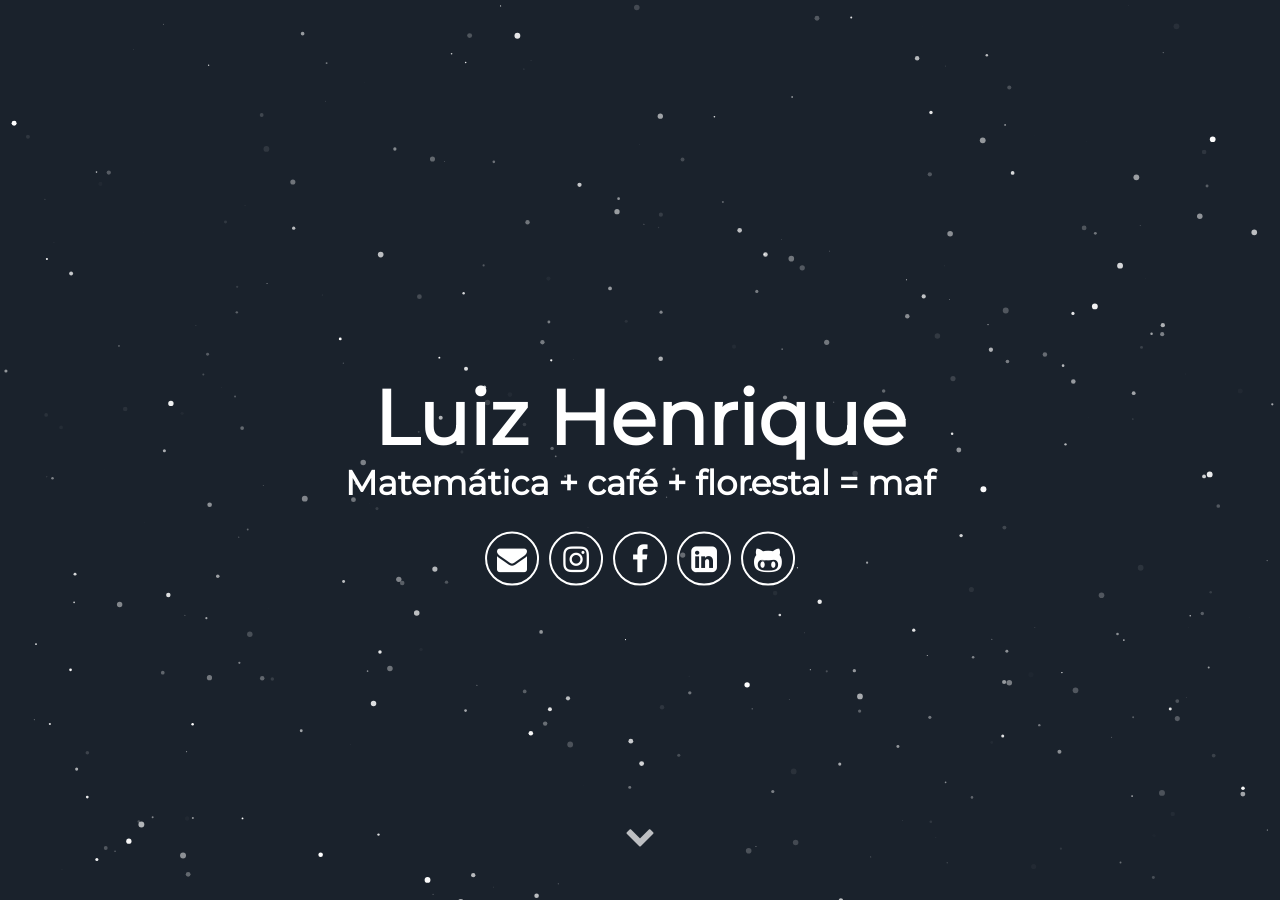
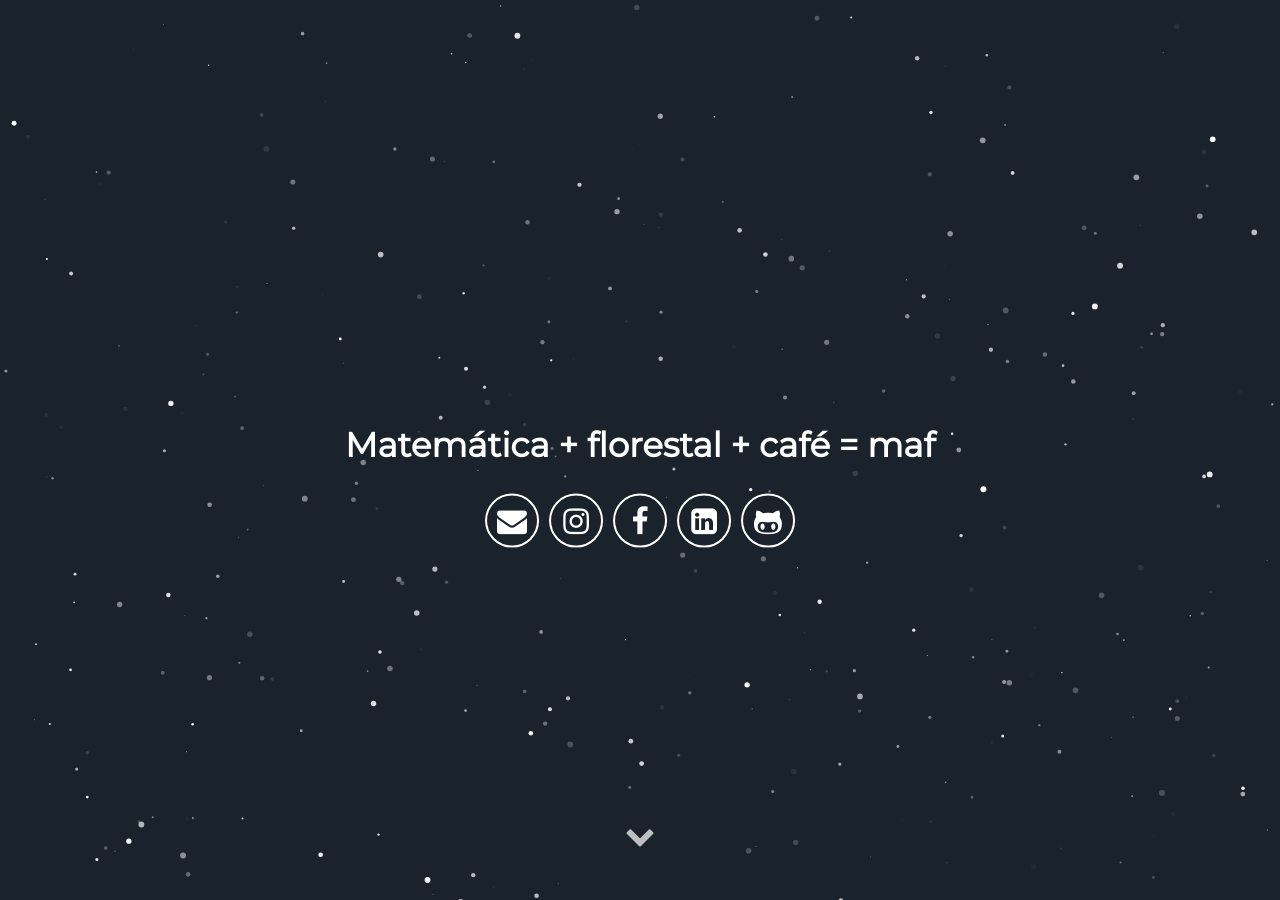
Before and after one commit to lhenriqmatos/lhenriqmatos.github.io, a Jekyll site: the page built from index.html, in a window 1280 px wide and 900 px high. Built offline with Jekyll 4.4.1, drawn with Linux system fonts in a browser that asks for light colours; some web fonts are replaced.

Commit message:
Arrumar nome e endereços

```diff
--- a/_config.yml
+++ b/_config.yml
@@ -1,16 +1,16 @@
 # Site settings
-title: Mafetática- UFV
+title: Mafemática- UFV
 description: Jekyll Theme Minimal Resume
 # baseurl: "" # the subpath of your site, e.g. /blog
 # url: "localhost:3000" # the base hostname & protocol for your site e.g. http://willianjusten.com.br
 
 # User settings
-username: Luiz Henrique
+username:
 user_description: Por que a galinha atravessoua a faixa de mobius?
-user_title: Matemática + café + florestal = maf
+user_title: Matemática + florestal + café = maf
 email: luiz.h.matos@ufv.br
-# twitter_username: lorem_ipsum
-# github_username:  lorem_ipsum
+# twitter_username: lhenriqmatos
+# github_username:  lhenriquematos
 # gplus_username:  lorem_ipsum
 
 exclude: ['package.json', 'src' , 'node_modules']
```
